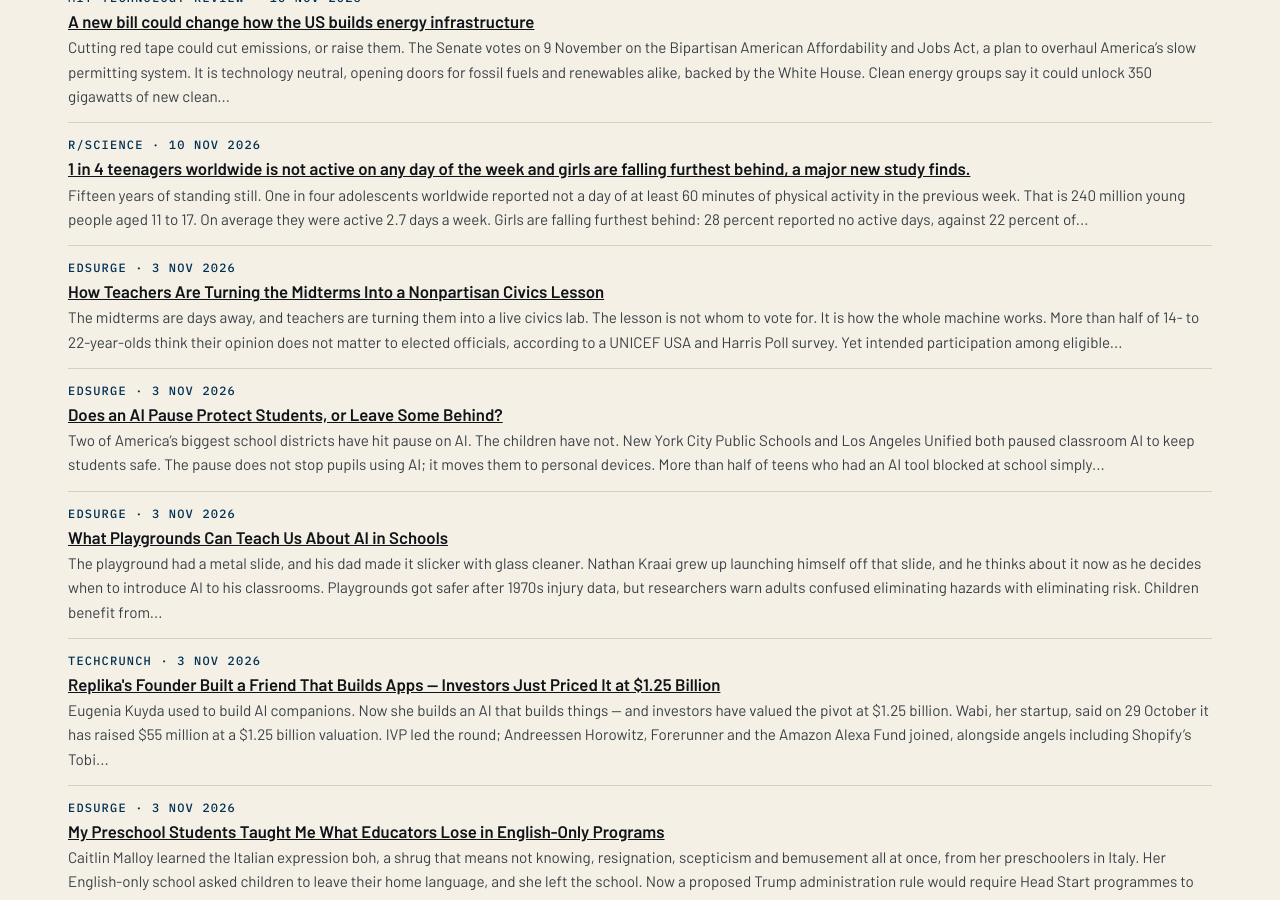
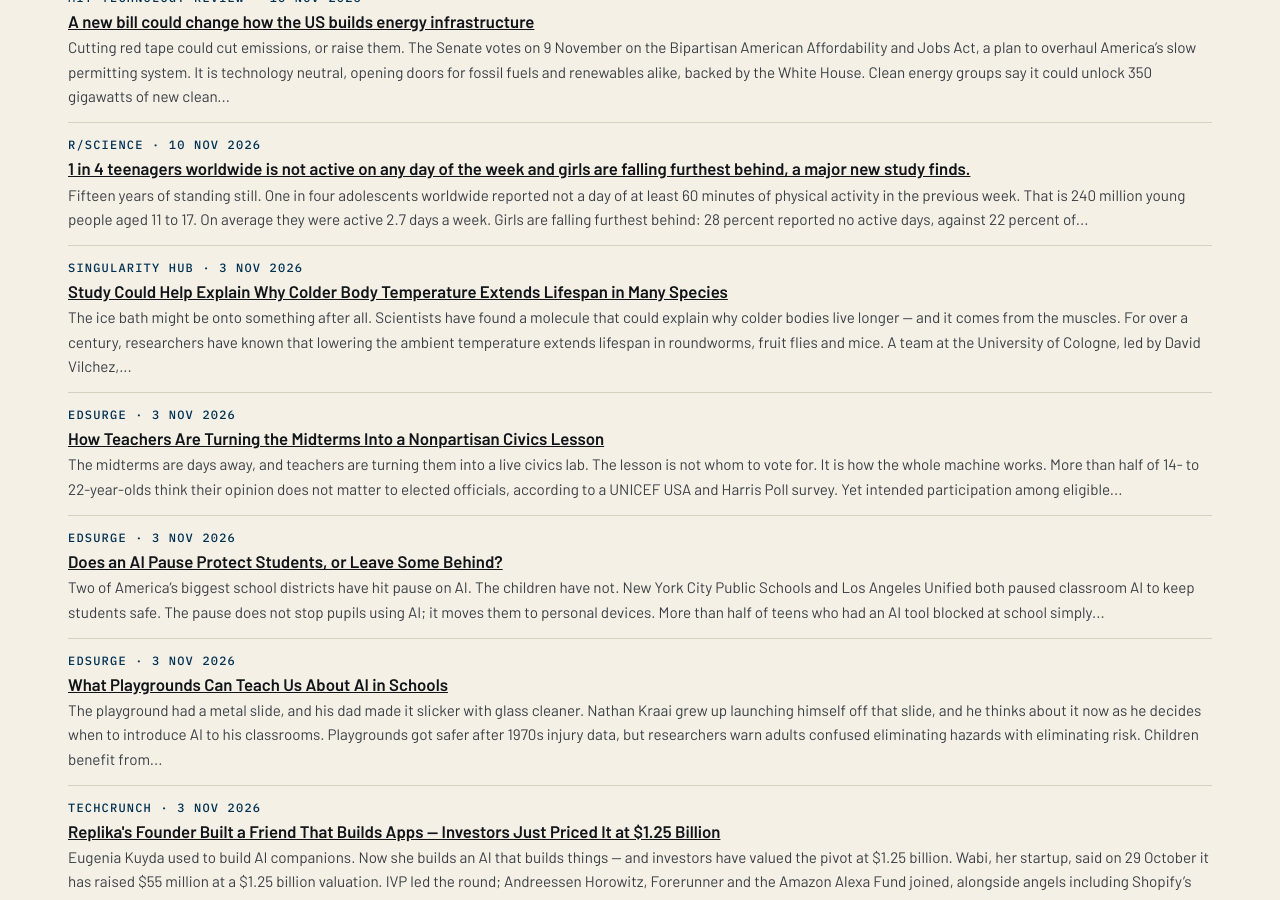
Before and after one commit to katz-news/katz.news, a Jekyll site: the page built from briefs/index.html, in a window 1280 px wide and 900 px high, scrolled down 10820 px. Built offline with Jekyll 4.4.1, drawn with Linux system fonts in a browser that asks for light colours.

Commit message:
Publish 2026-11-07

```diff
--- a/_data/build.yml
+++ b/_data/build.yml
@@ -1 +1 @@
-published_at: 2026-11-07T19:07:55Z
+published_at: 2026-11-07T19:09:00Z
--- /dev/null
+++ b/_posts/briefs/2026-11-07-study-could-help-explain-why-colder-body-temperature-extends.md
@@ -0,0 +1,20 @@
+---
+published: true
+title: Study Could Help Explain Why Colder Body Temperature Extends Lifespan in
+  Many Species
+date: 2026-11-03
+section: technology
+source_name: Singularity Hub
+source_url: https://singularityhub.com/2026/10/27/study-could-help-explain-why-colder-body-temperature-extends-lifespan-in-many-species/
+---
+The ice bath might be onto something after all. Scientists have found a molecule that could explain why colder bodies live longer — and it comes from the muscles.
+
+For over a century, researchers have known that lowering the ambient temperature extends lifespan in roundworms, fruit flies and mice. A team at the University of Cologne, led by David Vilchez, chilled roundworms by just five degrees. The worms lived roughly 15 per cent longer — and one molecule, BH2, skyrocketed in the cold.
+
+BH2 is a helper for many enzymes, and it is mostly made in the muscles, then shipped around the body. In the gut and brain it pushes cells to make more tyrosine, an amino acid found in meat, fish, dairy and soy. Blocking BH2 production wiped out the extra longevity. Feeding the worms tyrosine instead extended their lives even at normal temperatures.
+
+The team then tried BH2 on human neurons. Mutant proteins linked to Huntington's disease, ALS and dementia normally kill the cells — but BH2-treated cells largely survived, keeping their protein balance intact.
+
+Do not order tyrosine just yet. Cells are not people, and BH2's balance with its active form regulates reactive oxygen species; tipping it could ironically speed up ageing. But an existing drug for a metabolic condition can tweak the same pathway, and patient data could test it.
+
+Conclusion: cold is not a cure, but rather a clue — a chilly, chemical hint that the muscles may be running the longevity show.
```
